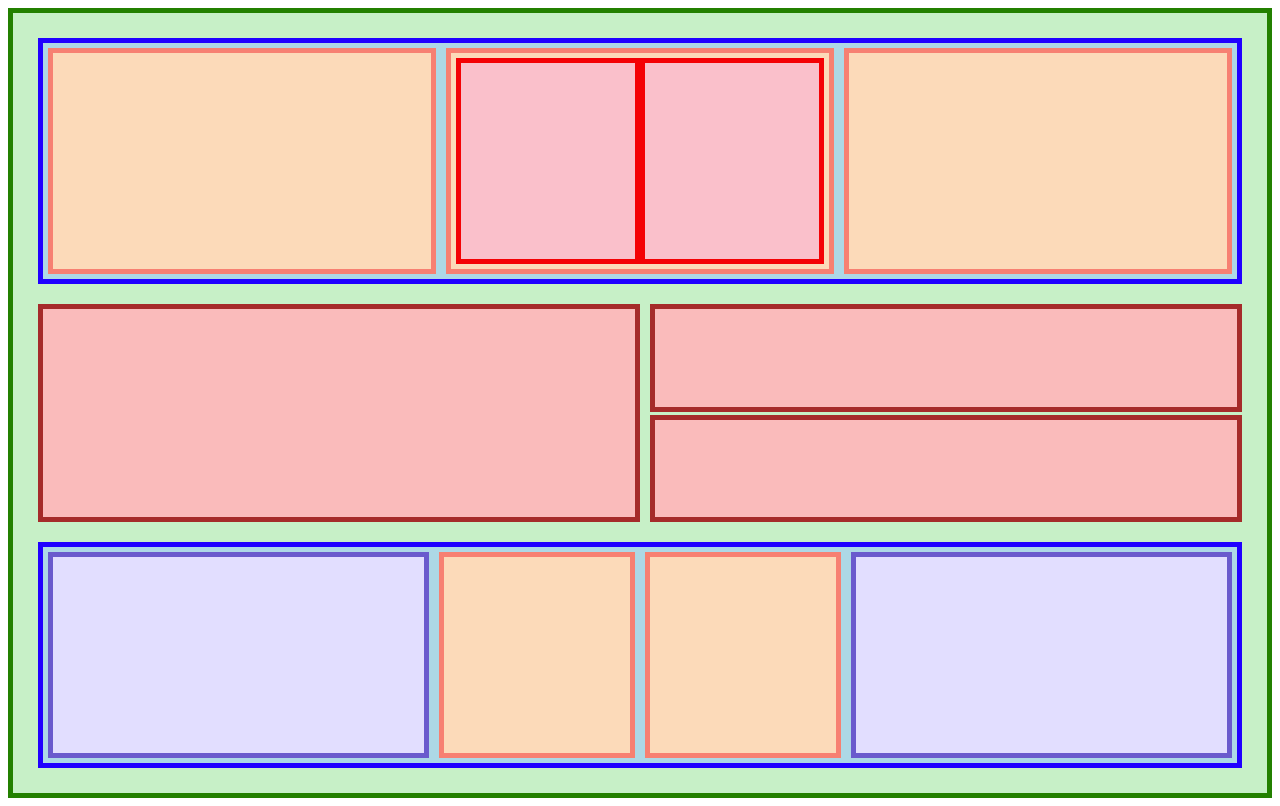
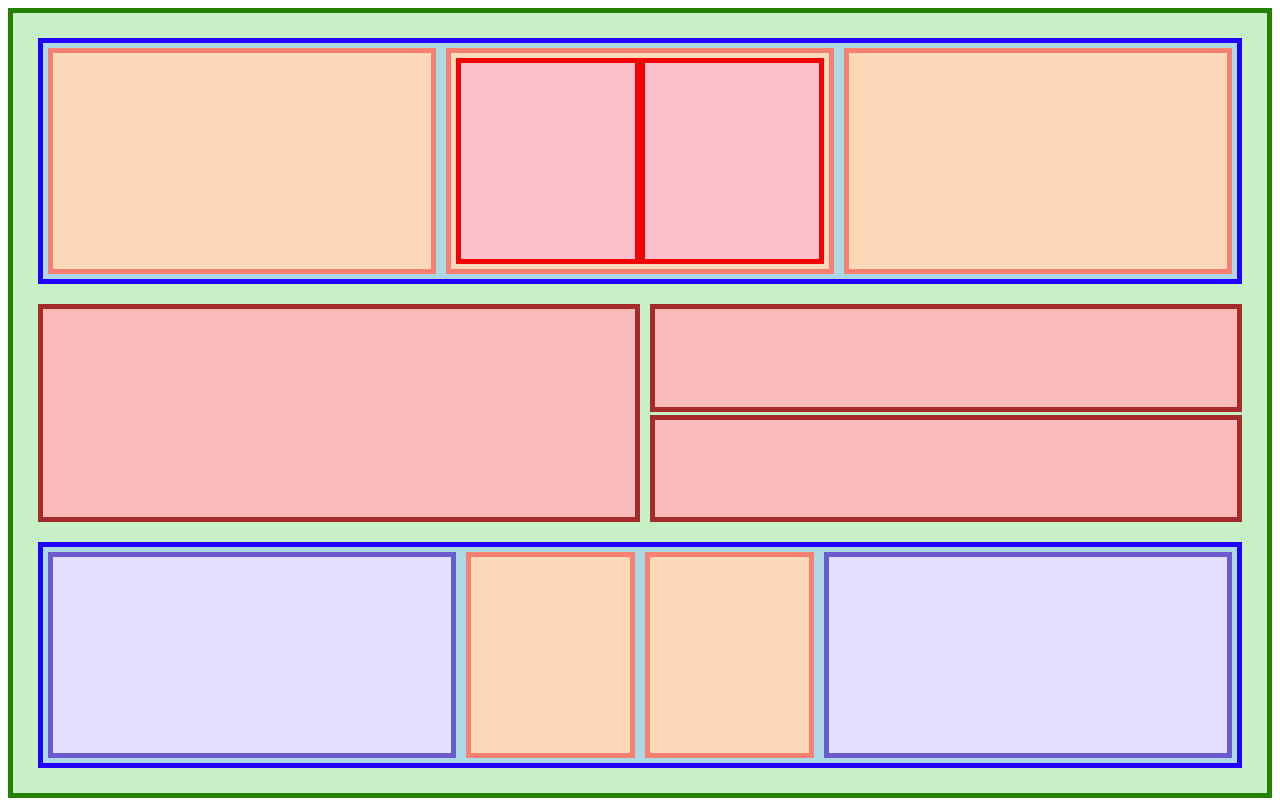
Before and after one commit to hardboyvino/the-odin-project, a plain HTML site: page flexbox-recreation/index.html in a window 1280 px wide. Drawn offline with Linux system fonts and the light colour scheme.

Commit message:
Resize purple class to 2.5

```diff
--- a/flexbox-recreation/style.css
+++ b/flexbox-recreation/style.css
@@ -60,7 +60,7 @@
 .lightblue .purple {
     background: #e2deff;
     border: 5px solid #6a5acd;
-    flex: 2;
+    flex: 2.5;
 }
 
 .lightblue .small {
```
